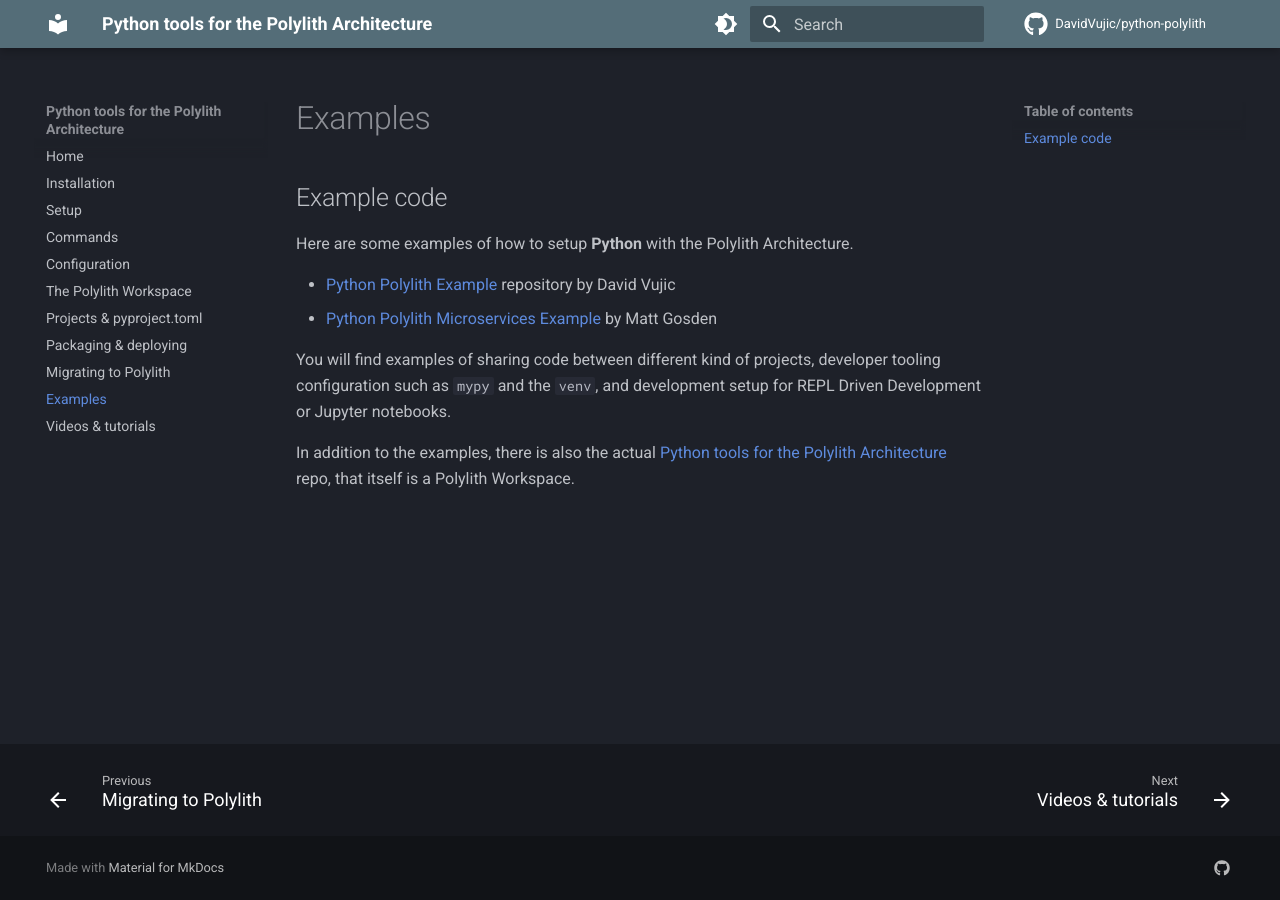
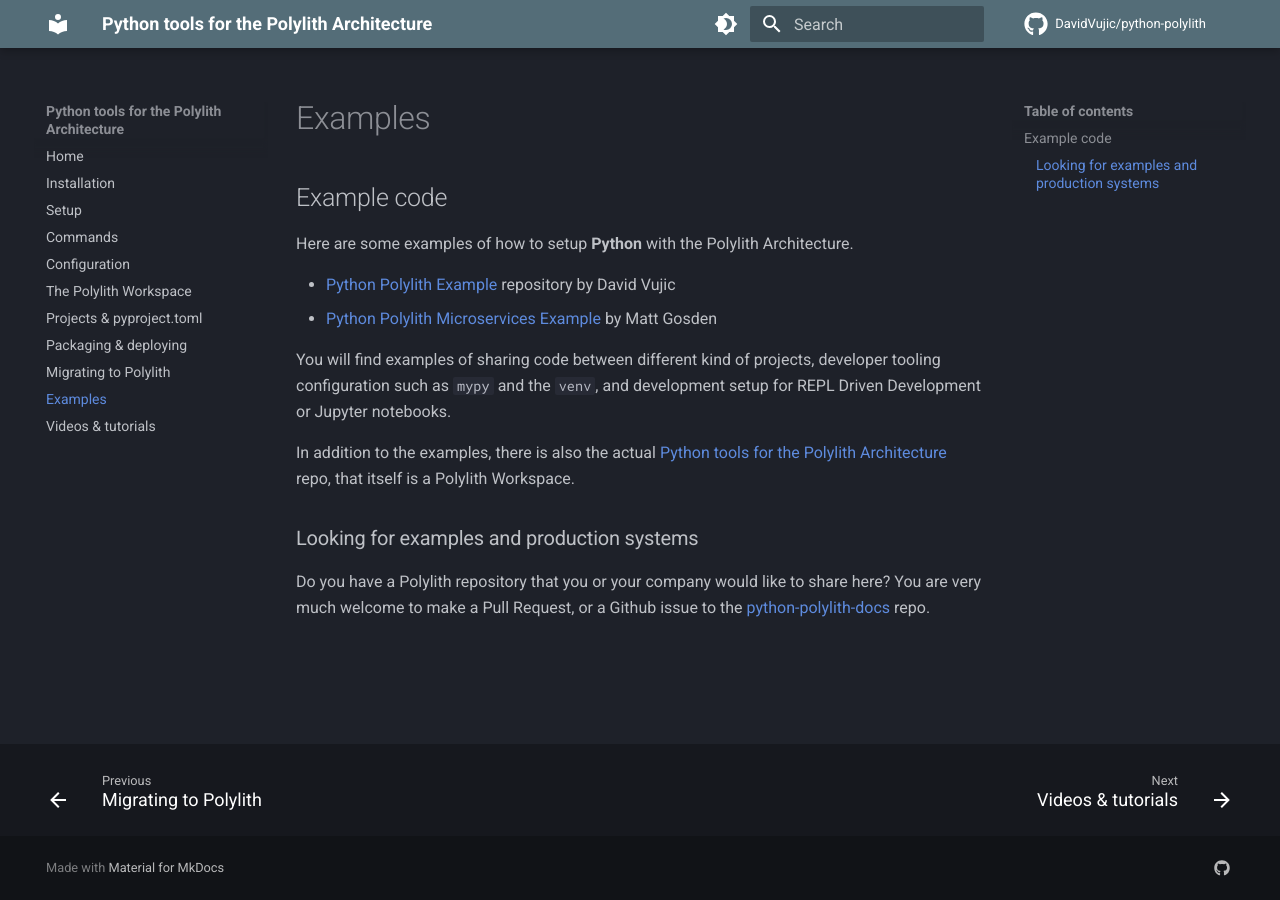
Before and after one commit to DavidVujic/python-polylith-docs, an MkDocs documentation site: the page built from docs/examples.md, in a window 1280 px wide. Built offline with MkDocs 1.6.1 and Material for MkDocs 9.7.7, drawn with Linux system fonts in a browser that asks for light colours; comment, search, counter and statistics services are not loaded.

Commit message:
examples page with text about looking for more example code

```diff
--- a/docs/examples.md
+++ b/docs/examples.md
@@ -10,3 +10,7 @@
 and development setup for REPL Driven Development or Jupyter notebooks.
 
 In addition to the examples, there is also the actual [Python tools for the Polylith Architecture](https://github.com/DavidVujic/python-polylith) repo, that itself is a Polylith Workspace.
+
+### Looking for examples and production systems
+Do you have a Polylith repository that you or your company would like to share here? You are very much welcome to make a Pull Request,
+or a Github issue to the [python-polylith-docs](https://github.com/DavidVujic/python-polylith-docs) repo.
```
